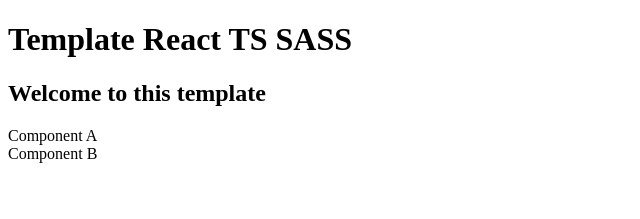
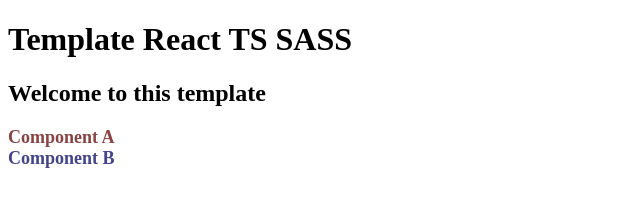
Before and after one commit to estidlore/template-react-ts, a React app: page / in a window 1280 px wide. Shown: the top 219 px of the page, without its empty margins (0-640 px from the left). Built offline with nearby package versions, Linux system fonts and the light colour scheme.

Commit message:
split styles per component

```diff
--- a/src/components/ComponentA/index.tsx
+++ b/src/components/ComponentA/index.tsx
@@ -1,6 +1,10 @@
+import "./styles.scss";
+
 import type { FC } from "react";
 import React from "react";
 
-const ComponentA: FC = (): JSX.Element => <div>{"Component A"}</div>;
+const ComponentA: FC = (): JSX.Element => (
+  <div className={"classA"}>{"Component A"}</div>
+);
 
 export { ComponentA };
--- /dev/null
+++ b/src/components/ComponentA/styles.scss
@@ -0,0 +1,5 @@
+.classA {
+  color: #844;
+  font-size: 18px;
+  font-weight: bold;
+}
--- a/src/components/ComponentB/index.tsx
+++ b/src/components/ComponentB/index.tsx
@@ -1,6 +1,10 @@
+import "./styles.scss";
+
 import type { FC } from "react";
 import React from "react";
 
-const ComponentB: FC = (): JSX.Element => <div>{"Component B"}</div>;
+const ComponentB: FC = (): JSX.Element => (
+  <div className={"classB"}>{"Component B"}</div>
+);
 
 export { ComponentB };
--- /dev/null
+++ b/src/components/ComponentB/styles.scss
@@ -0,0 +1,5 @@
+.classB {
+  color: #448;
+  font-size: 18px;
+  font-weight: bold;
+}
--- a/src/index.tsx
+++ b/src/index.tsx
@@ -1,5 +1,3 @@
-import "styles/index.scss";
-
 import React from "react";
 import { createRoot } from "react-dom/client";
 
--- a/src/styles/index.scss
+++ /dev/null
@@ -1,2 +0,0 @@
-* {
-}
--- a/webpack.config.js
+++ b/webpack.config.js
@@ -60,7 +60,6 @@ module.exports = {
     alias: {
       assets: src("assets"),
       components: src("components"),
-      styles: src("styles"),
       types: src("types"),
       utils: src("utils"),
       views: src("views"),
```
Also changed, not shown: .eslintrc.js.
